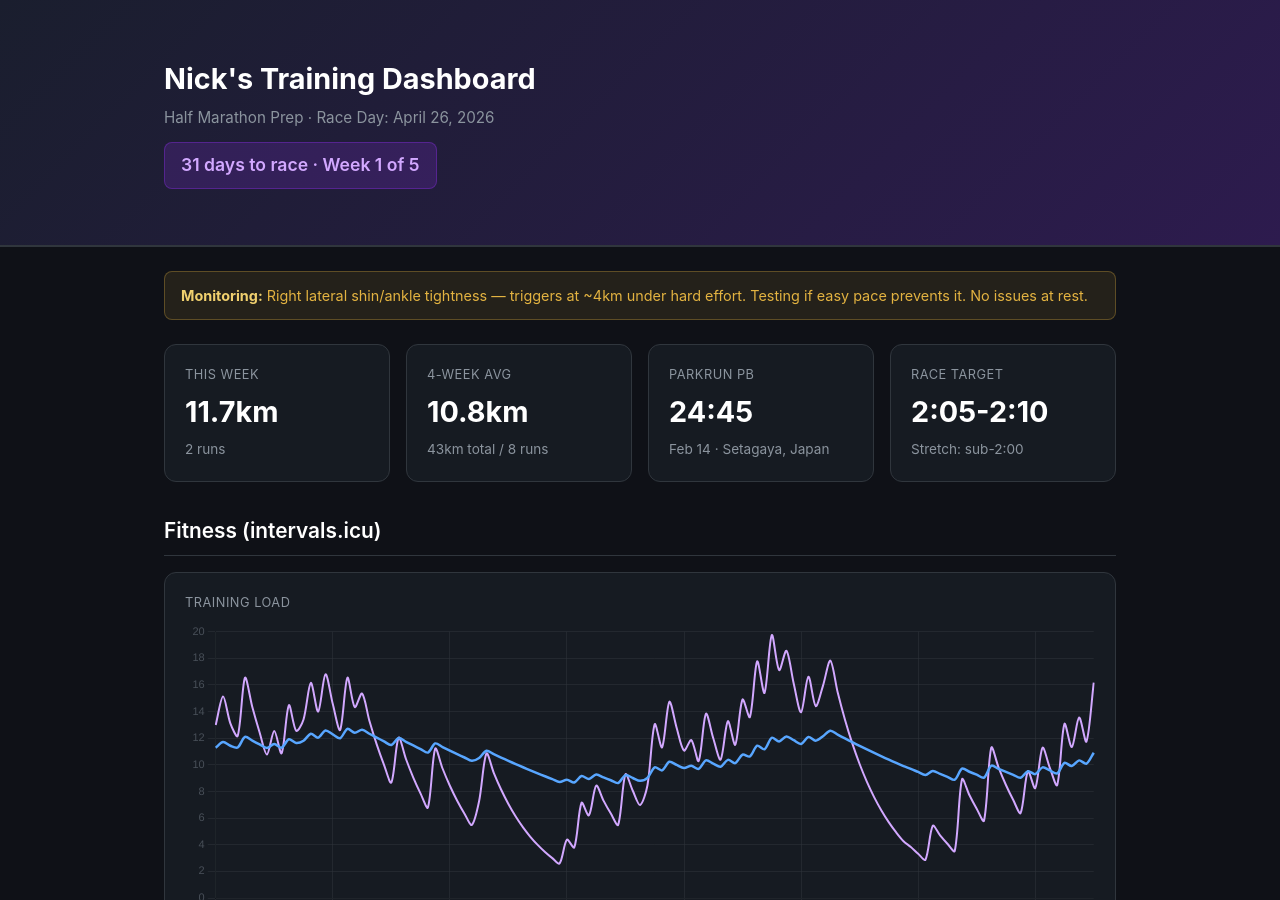
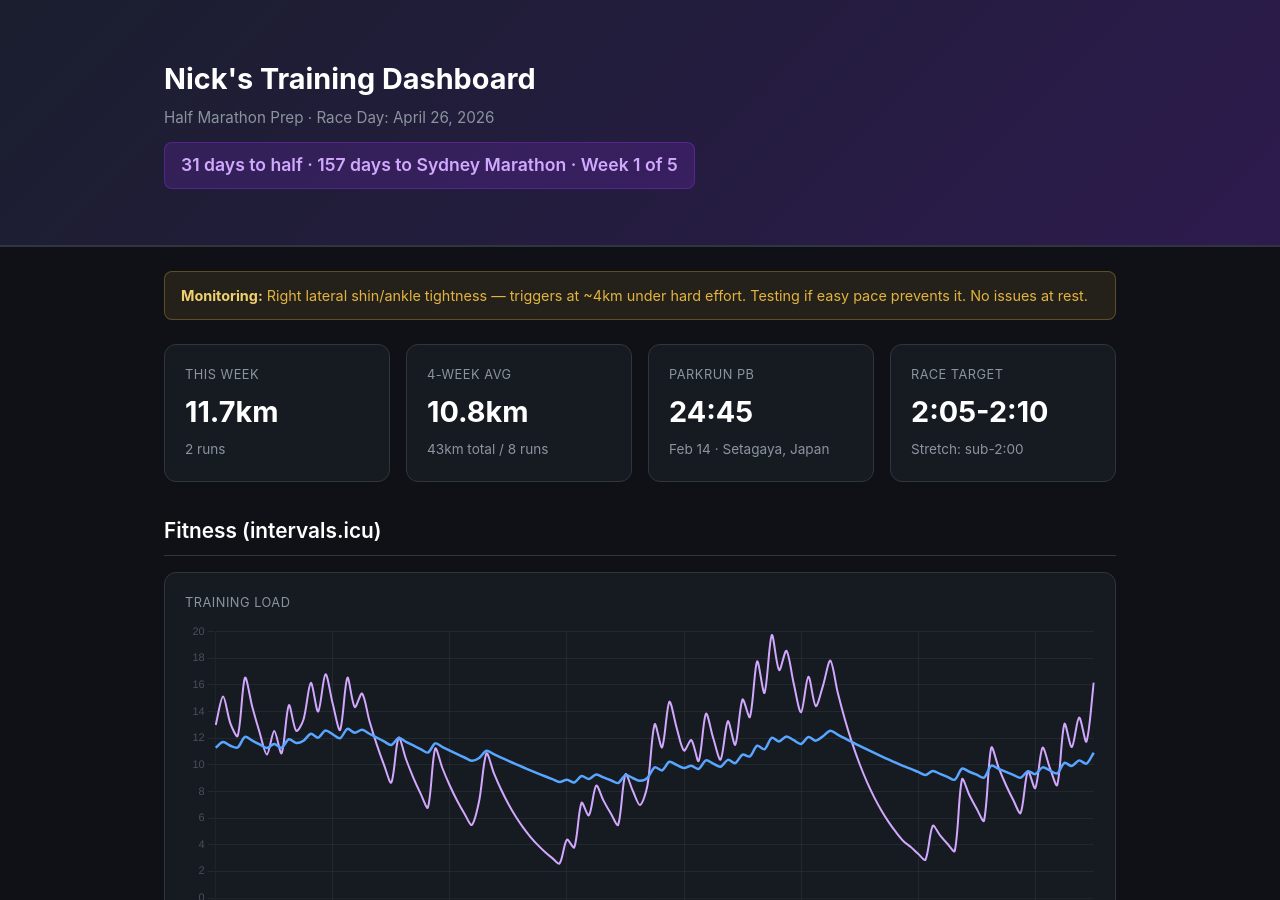
Before and after one commit to xelfer/xelfer.github.io, a Jekyll site: the page running/index.html, which Jekyll copies as it is, in a window 1280 px wide and 900 px high. Built offline with Jekyll 4.4.1, drawn with Linux system fonts in a browser that asks for light colours; some of the changed text lies outside the part shown.

Commit message:
Update training dashboard - 2026-03-25

```diff
--- a/running/index.html
+++ b/running/index.html
@@ -277,7 +277,7 @@
         <div class="container">
             <h1>Nick's Training Dashboard</h1>
             <div class="subtitle">Half Marathon Prep &middot; Race Day: April 26, 2026</div>
-            <div class="race-countdown">31 days to race &middot; Week 1 of 5</div>
+            <div class="race-countdown">31 days to half &middot; 157 days to Sydney Marathon &middot; Week 1 of 5</div>
         </div>
     </div>
     <div class="container">
```
Also changed, not shown: other parts of running/index.html (+1 -1 lines).
